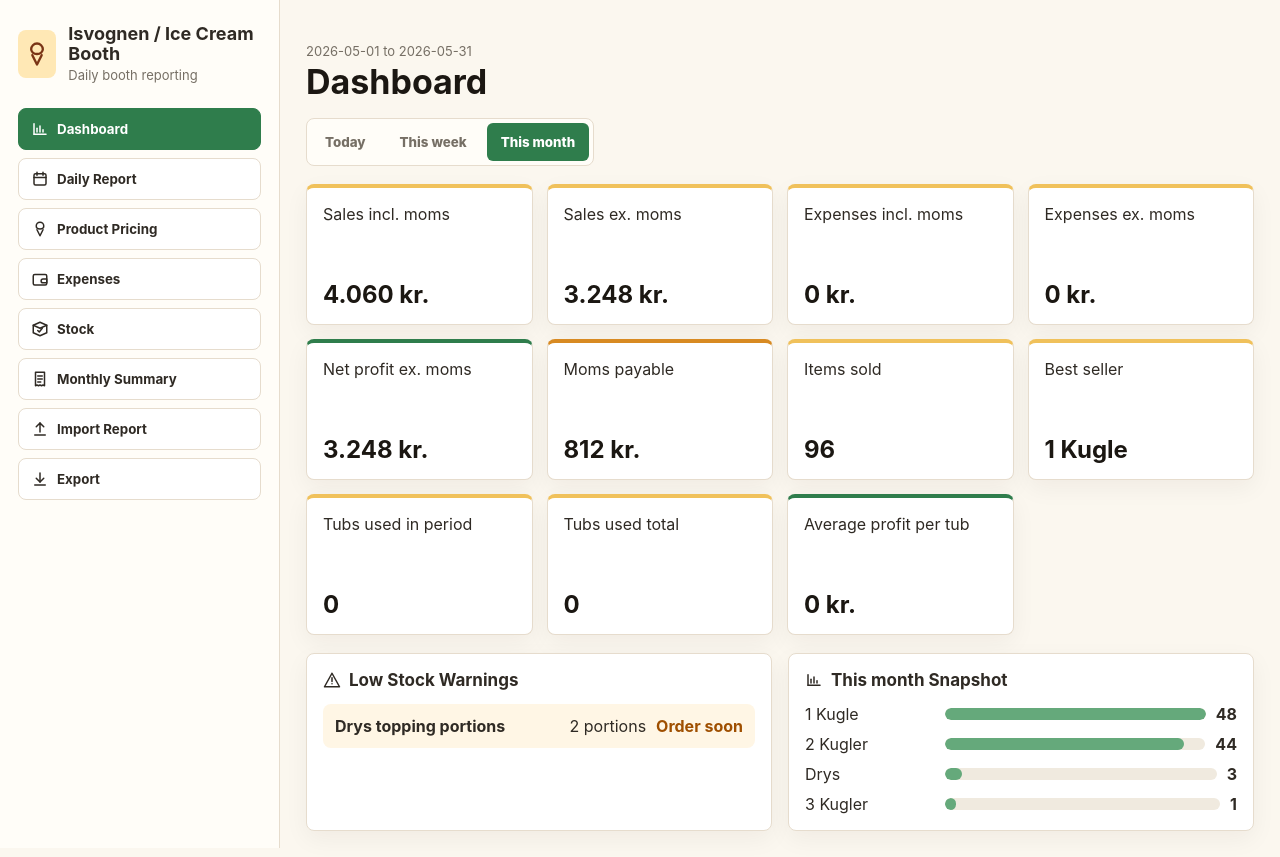
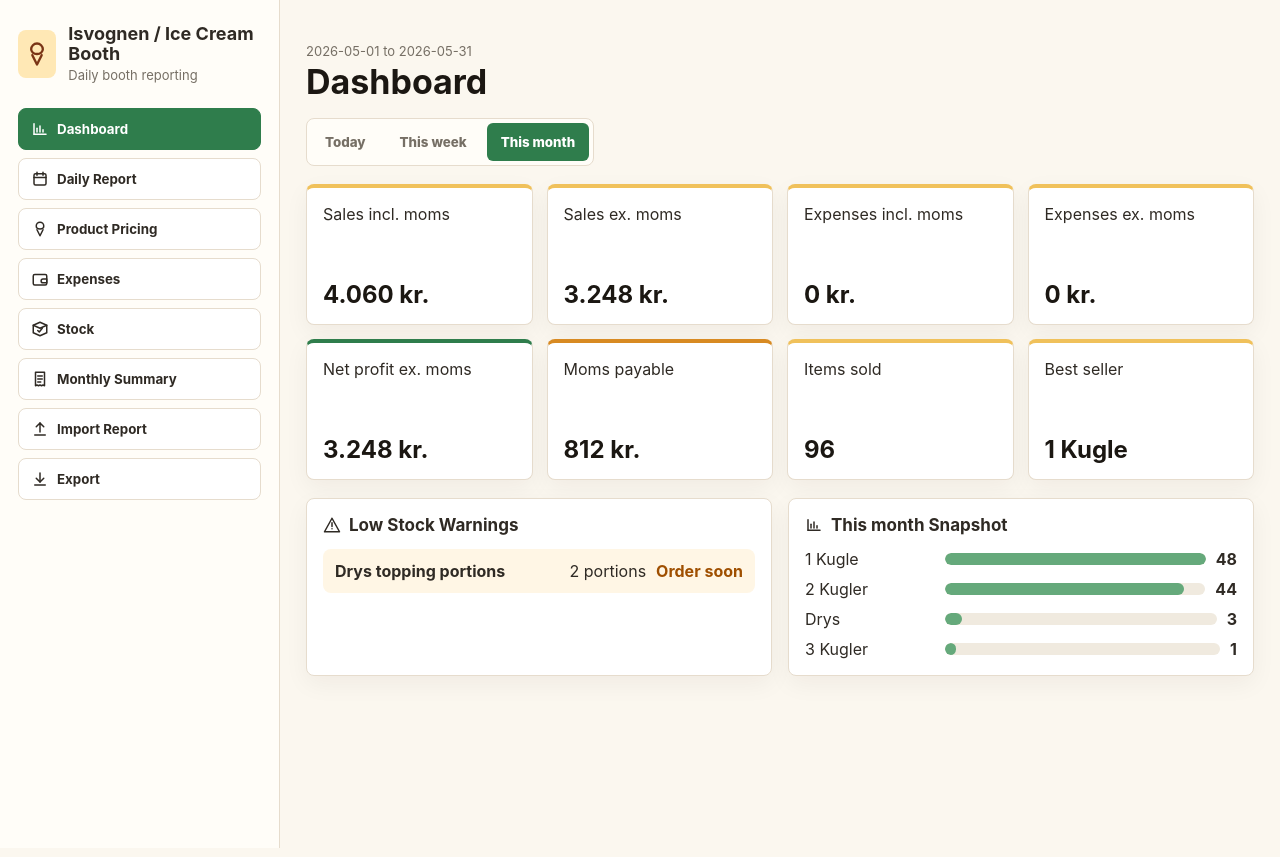
Before and after one commit to benjaminmarcojensen-hue/ice-cream-booth, a React (Vite) app: page / in a window 1280 px wide. Built offline with nearby package versions, Linux system fonts and the light colour scheme.

Commit message:
Remove tub metrics from dashboard

```diff
--- a/src/App.tsx
+++ b/src/App.tsx
@@ -13,7 +13,6 @@ import {
   getMonthRange,
   getProductCost,
   getWeekRange,
-  isDateInRange,
   monthKey,
   splitVat,
   toInputDate,
@@ -235,12 +234,6 @@ const getDashboardRange = (period: DashboardPeriod, today = toInputDate()) => {
   return { ...getMonthRange(today), label: 'This month' }
 }
 
-const isTubStockItem = (item: StockItem) => {
-  const unit = item.unit.toLowerCase()
-  const name = item.name.toLowerCase()
-  return unit.includes('tub') || name.includes('tub')
-}
-
 const recurringExpenseDate = (month: string, dayOfMonth: number) => {
   const [year, monthNumber] = month.split('-').map(Number)
   const lastDay = new Date(year, monthNumber, 0).getDate()
@@ -341,24 +334,6 @@ function App() {
     () => calculateDateRangeSummary(data, dashboardRange.start, dashboardRange.end, dashboardRange.label),
     [dashboardRange.end, dashboardRange.label, dashboardRange.start, data],
   )
-  const dashboardTubMetrics = useMemo(() => {
-    const tubItems = data.stockItems.filter(isTubStockItem)
-    const tubIds = new Set(tubItems.map((item) => item.id))
-    const periodTubs = data.stockMovements
-      .filter(
-        (movement) =>
-          tubIds.has(movement.stockItemId) &&
-          isDateInRange(movement.date, dashboardRange.start, dashboardRange.end) &&
-          (movement.type === 'Used' || movement.type === 'Waste' || movement.type === 'Adjustment -'),
-      )
-      .reduce((sum, movement) => sum + movement.quantity, 0)
-    const totalTubs = tubItems.reduce((sum, item) => sum + calculateStock(item, data.dailyReports, data.stockMovements).usedStock, 0)
-    return {
-      periodTubs,
-      totalTubs,
-      averageProfitPerTub: periodTubs > 0 ? dashboardSummary.netProfit / periodTubs : 0,
-    }
-  }, [dashboardRange.end, dashboardRange.start, dashboardSummary.netProfit, data.dailyReports, data.stockItems, data.stockMovements])
   const draftTotals = useMemo(
     () => calculateReportTotals(draftReport, data.products, draftExpenses, data.settings),
     [data.products, data.settings, draftExpenses, draftReport],
@@ -617,9 +592,6 @@ function App() {
               <Metric label="Moms payable" value={formatKr(dashboardSummary.vatPayable, 0)} tone="warn" />
               <Metric label="Items sold" value={formatNumber(dashboardSummary.totalItems, 0)} />
               <Metric label="Best seller" value={dashboardSummary.bestSellingProduct} />
-              <Metric label="Tubs used in period" value={formatNumber(dashboardTubMetrics.periodTubs, 1)} />
-              <Metric label="Tubs used total" value={formatNumber(dashboardTubMetrics.totalTubs, 1)} />
-              <Metric label="Average profit per tub" value={formatKr(dashboardTubMetrics.averageProfitPerTub, 0)} tone={dashboardTubMetrics.averageProfitPerTub >= 0 ? 'good' : 'bad'} />
             </div>
 
             <div className="two-column">
```
